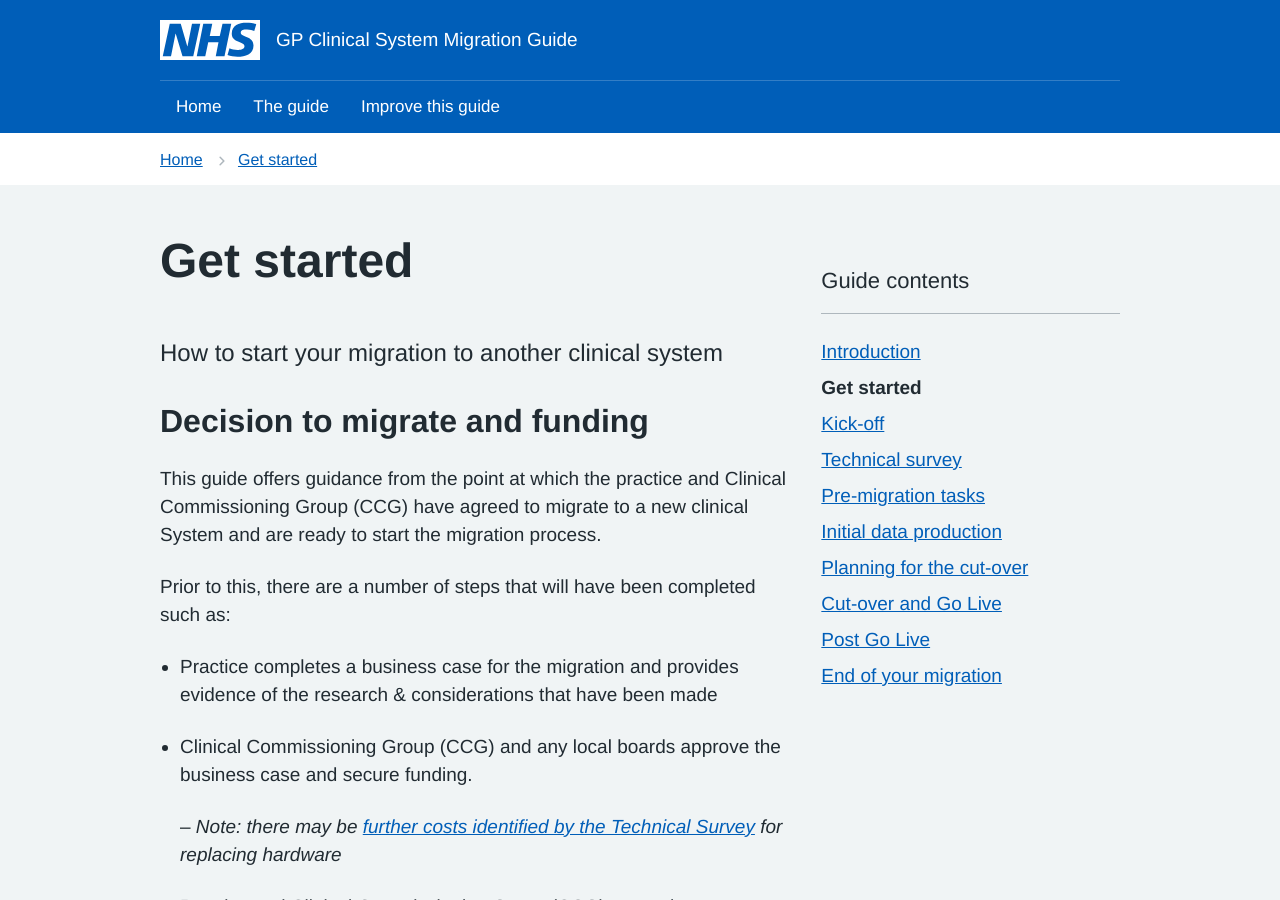
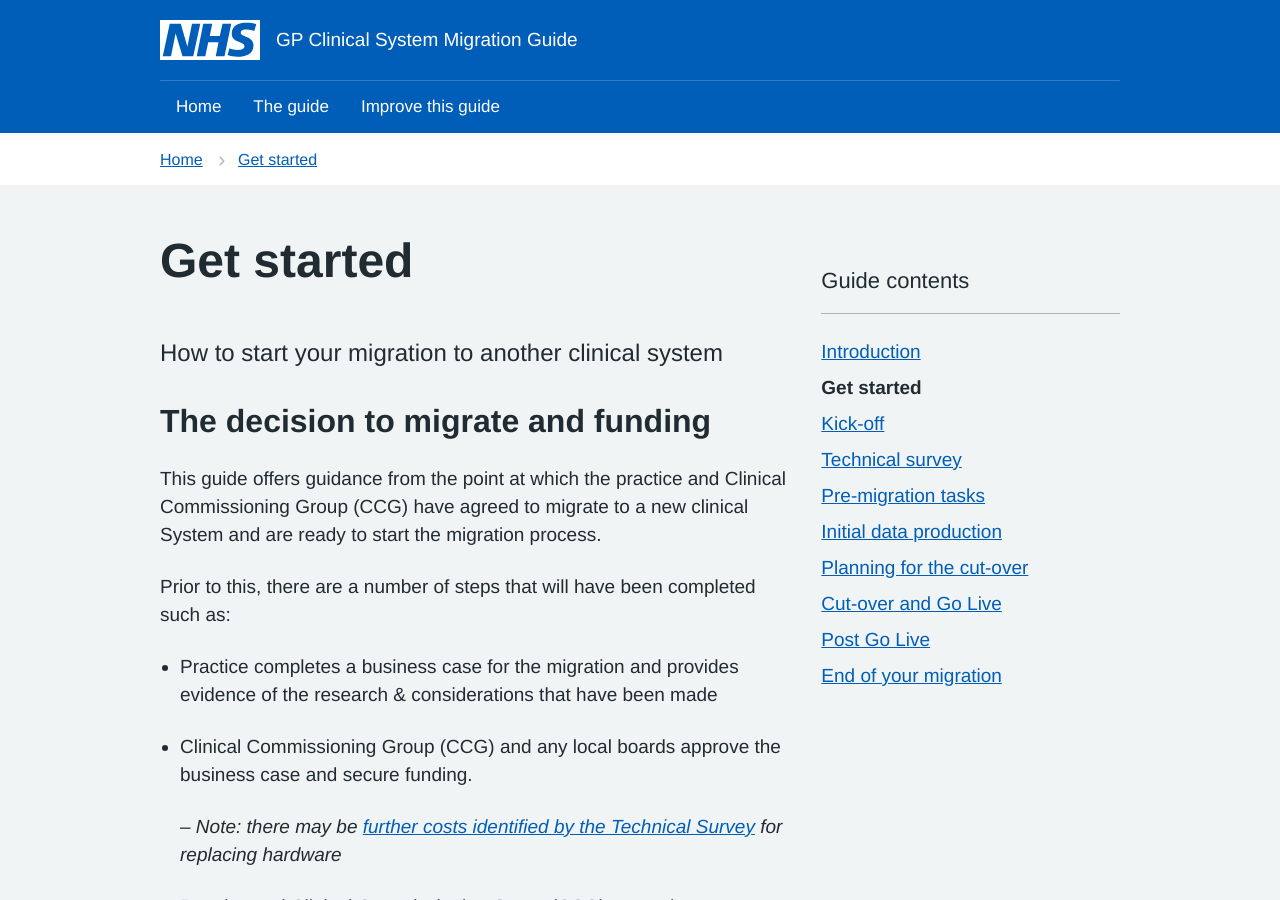
Before and after one commit to nhsconnect/prm-practice-migration, a Jekyll site: the page built from guide/00-get-started.md, in a window 1280 px wide and 900 px high. Built offline with Jekyll 4.4.1, drawn with Linux system fonts in a browser that asks for light colours; some web fonts are replaced; part of the change alters nothing that is shown.

Commit message:
[PT] Update grammar and add custom bookmark to The decision to migrate and funding heading

```diff
--- a/guide/00-get-started.md
+++ b/guide/00-get-started.md
@@ -7,7 +7,7 @@ previouspage: /guide
 nextpage: /guide/kick-off
 ---
 
-## Decision to migrate and funding
+## The decision to migrate and funding {#decision-to-migrate-and-funding}
 
 This guide offers guidance from the point at which the practice and Clinical Commissioning Group (CCG) have agreed to migrate to a new clinical System and are ready to start the migration process.
 
```
